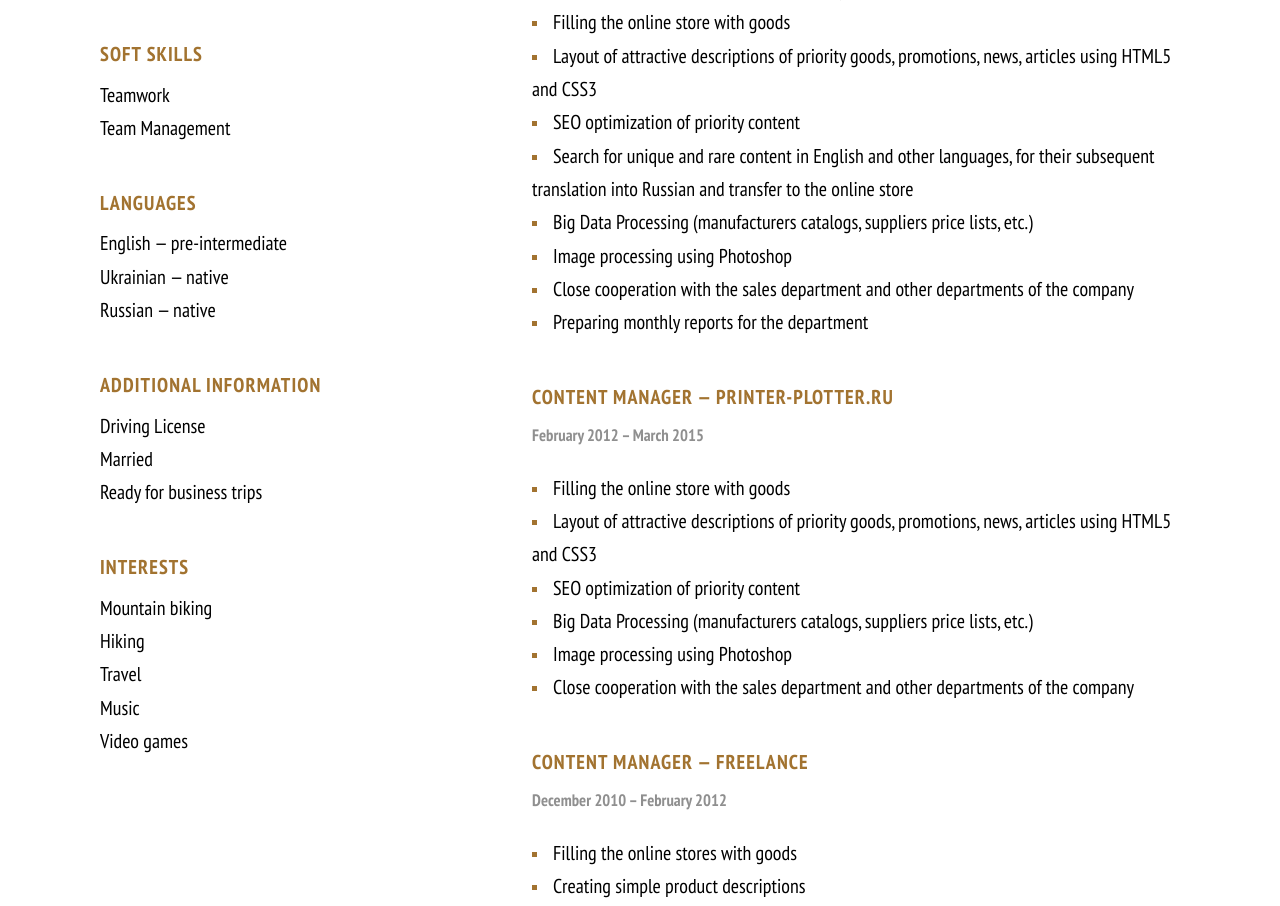
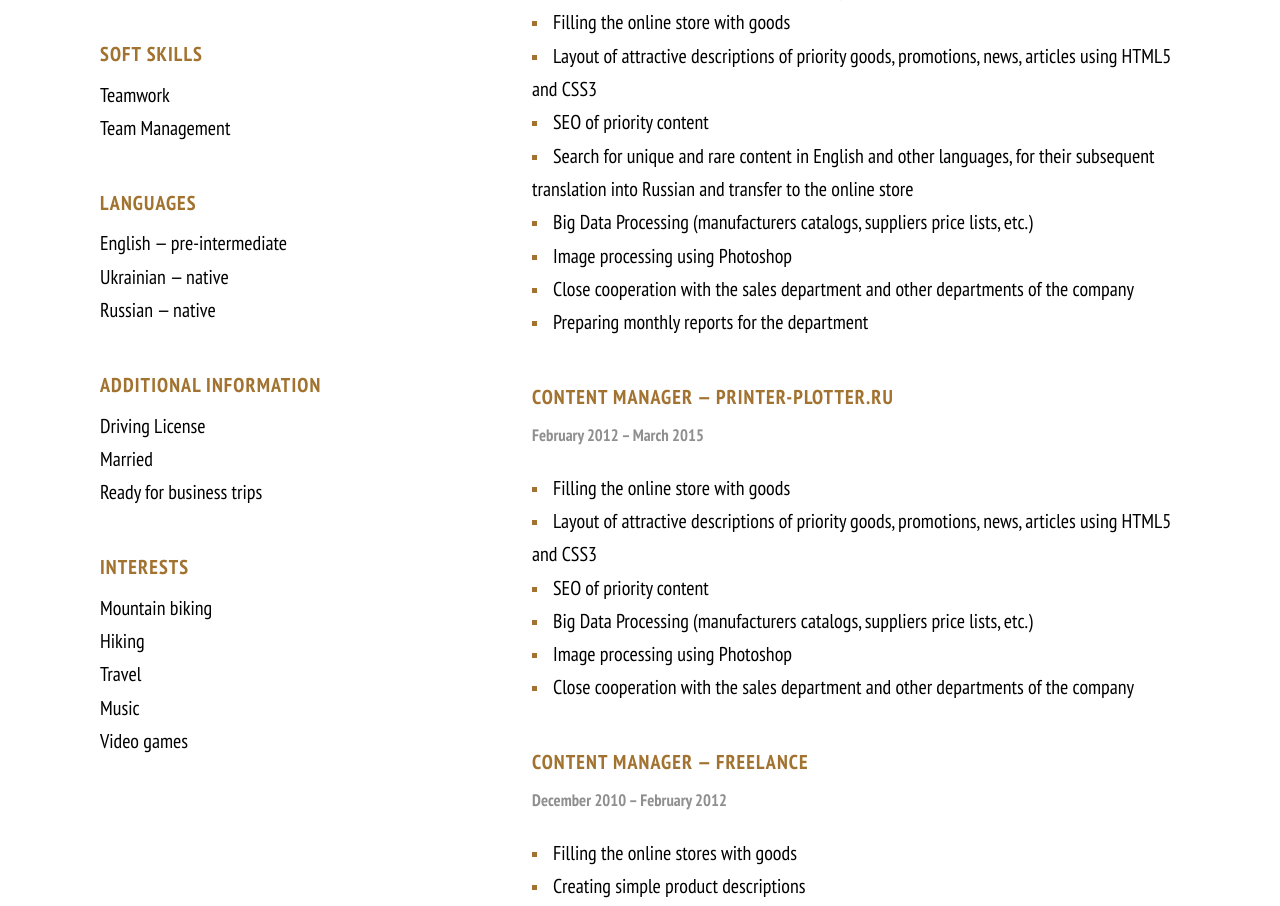
Before and after one commit to CarphatianSnake/MyCV, a plain HTML site: page index.html in a window 1280 px wide. Shown: the part 1138-2044 px from the top of the page. Drawn offline with nearby package versions, Linux system fonts and the light colour scheme.

Commit message:
correct a little mistake in content

```diff
--- a/index.html
+++ b/index.html
@@ -53,7 +53,7 @@
                   <li>Verification of completed tasks and quality control of their implementation</li>
                   <li>Filling the online store with goods</li>
                   <li>Layout of attractive descriptions of priority goods, promotions, news, articles using HTML5 and CSS3</li>
-                  <li>SEO optimization of priority content</li>
+                  <li>SEO of priority content</li>
                   <li>Search for unique and rare content in English and other languages, for their subsequent translation into Russian and transfer to the online store</li>
                   <li>Big Data Processing (manufacturers catalogs, suppliers price lists, etc.)</li>
                   <li>Image processing using Photoshop</li>
@@ -67,7 +67,7 @@
                 <ul class="responsibilities-list">
                   <li>Filling the online store with goods</li>
                   <li>Layout of attractive descriptions of priority goods, promotions, news, articles using HTML5 and CSS3</li>
-                  <li>SEO optimization of priority content</li>
+                  <li>SEO of priority content</li>
                   <li>Big Data Processing (manufacturers catalogs, suppliers price lists, etc.)</li>
                   <li>Image processing using Photoshop</li>
                   <li>Close cooperation with the sales department and other departments of the company</li>
```
